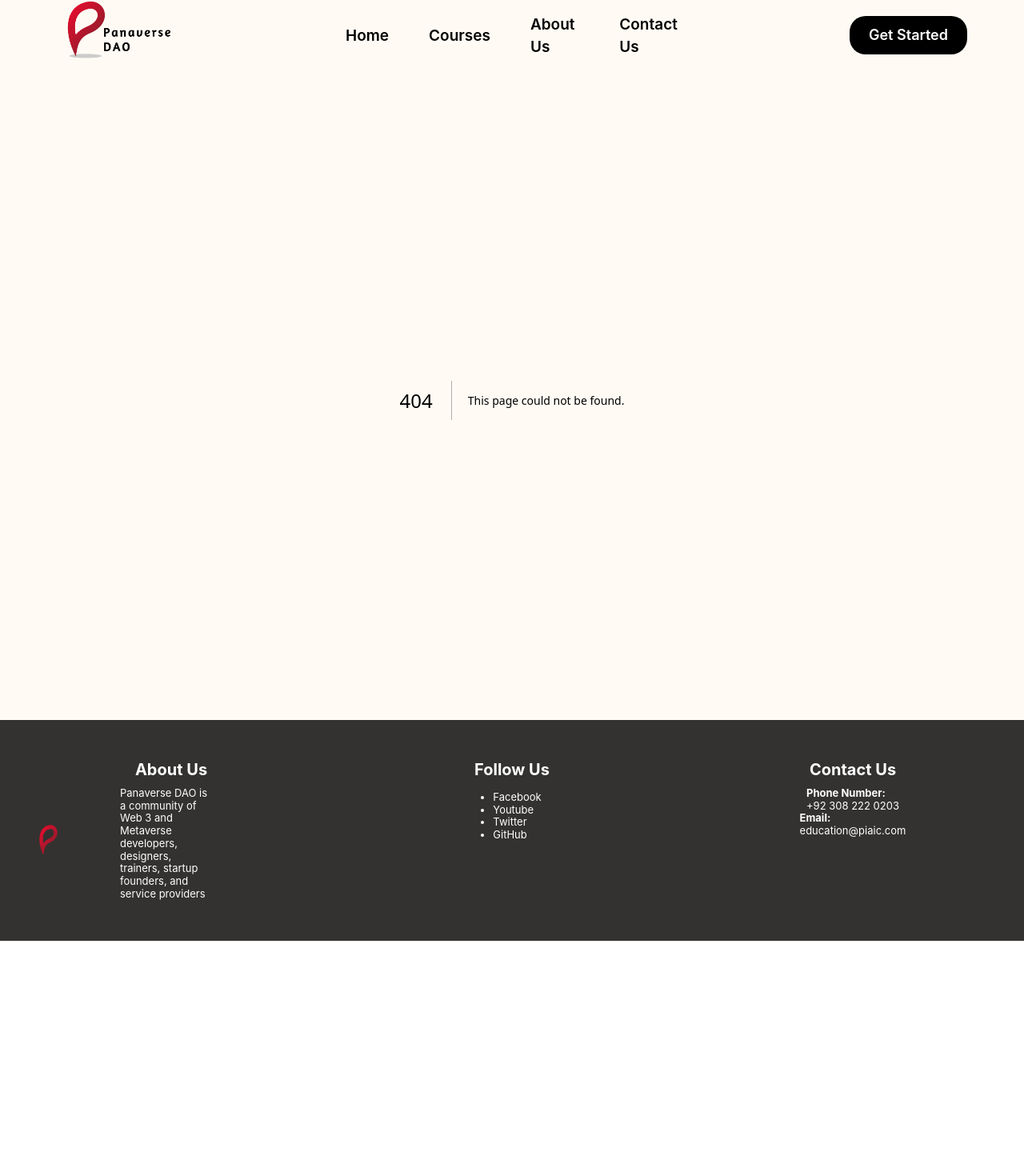
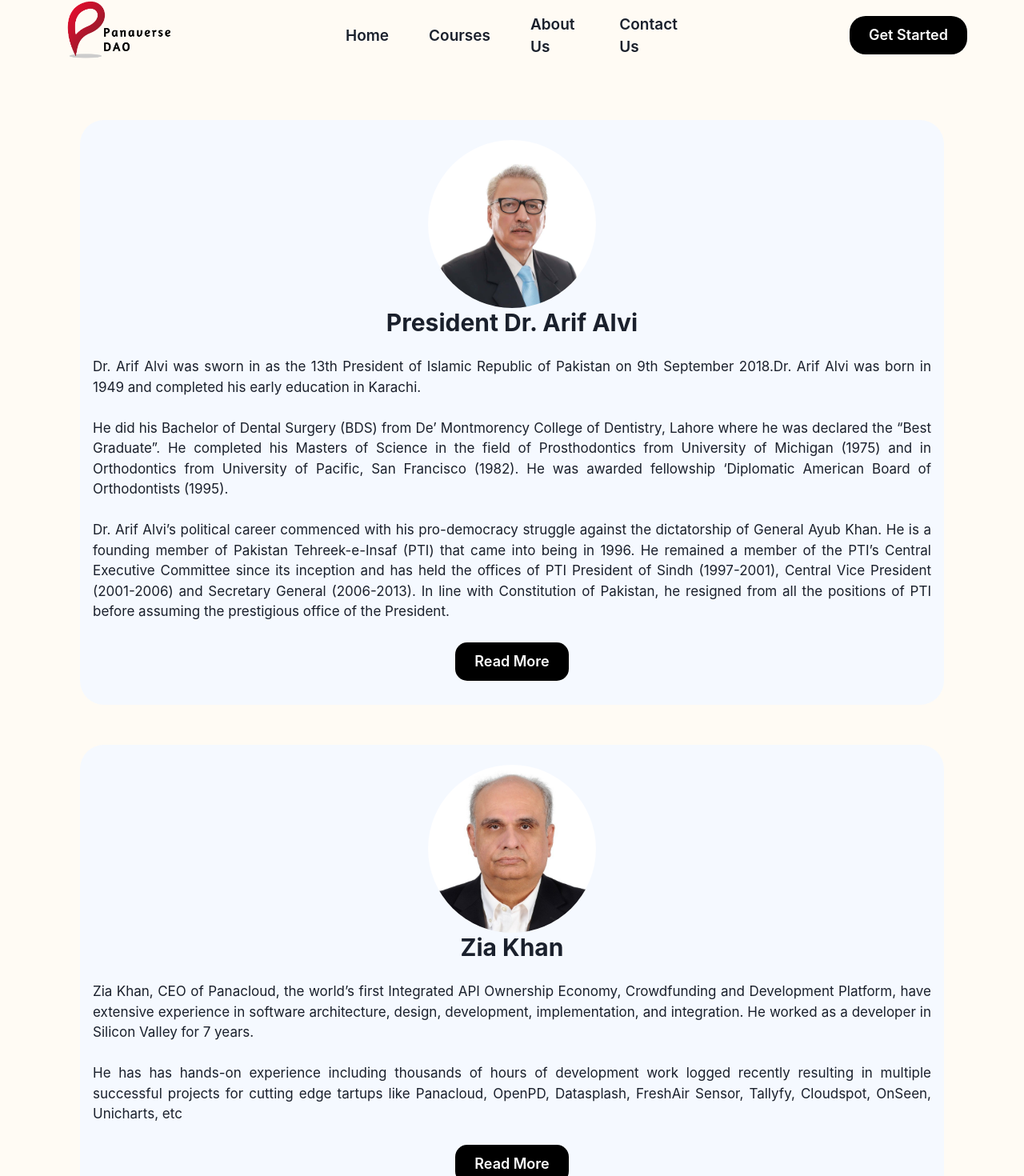
Before and after one commit to mmaazkhanhere/Panaverse-Website, a Next.js app in the folder panaverse-website/: page /aboutUs in a window 1280 px wide. Before the commit this address had no page. Shown: the part 10-1480 px from the top of the page at 80% size. Before the commit the page ends 1186 px from the top, so only its background shows below. Built offline with nearby package versions, Linux system fonts and the light colour scheme.

Commit message:
About Us Page Created and Completed

```diff
--- a/panaverse-website/src/app/Component/Header.tsx
+++ b/panaverse-website/src/app/Component/Header.tsx
@@ -15,7 +15,7 @@
                     <Flex display={{ lg: 'flex', base: 'none' }} gap='50px' fontWeight='semibold' placeItems='center' fontSize='19px'>
                         <Link href='/'>Home</Link>
                         <Link href='/Courses'>Courses</Link>
-                        <Link href='/'>About Us</Link>
+                        <Link href='/aboutUs'>About Us</Link>
                         <Link href='/'>Contact Us</Link>
                     </Flex>
 
@@ -40,10 +40,10 @@
                                     <Link href='/'>Home</Link>
                                 </MenuItem>
                                 <MenuItem>
-                                    <Link href='/'>Courses</Link>
+                                    <Link href='/Courses'>Courses</Link>
                                 </MenuItem>
                                 <MenuItem>
-                                    <Link href='/'>About Us</Link>
+                                    <Link href='/aboutUs'>About Us</Link>
                                 </MenuItem>
                                 <MenuItem>
                                     <Link href='/'>Contact Us</Link>
--- /dev/null
+++ b/panaverse-website/src/app/aboutUs/page.tsx
@@ -0,0 +1,95 @@
+'use client'
+
+import React from 'react'
+import { Box, Container, SimpleGrid, Heading, Text, Image, Center, Button } from '@chakra-ui/react'
+import Link from 'next/link'
+
+export default function page() {
+    return (
+        <>
+            <Box mt={{ base: '20px', lg: '50px' }} mb={{ base: '20px', lg: '50px' }} bgColor='rgba(245, 249, 255, 1)' borderRadius={{ base: '20px', lg: '30px' }}
+                mr={{ lg: '100px', base: '30px' }} ml={{ base: '30px', lg: '100' }} pb={{ base: '10px', lg: '30px' }}>
+
+                <Container maxW='1800px'>
+                    <Box >
+                        <Center>
+                            <Image src='/President.jpg' alt='President of Pakistan' width={{ base: '130', lg: '210' }} height={{ base: '130', lg: '210' }}
+                                borderRadius='180px' mt={{ base: '10px', lg: '25px' }} />
+                        </Center>
+                    </Box>
+
+                    <Center>
+                        <Heading fontSize={{ base: '20px', lg: '30px' }}>
+                            President Dr. Arif Alvi
+                        </Heading>
+                    </Center>
+
+                    <Box textAlign='justify' fontSize={{ base: '10px', lg: '17px' }} mt={{ base: '10px', lg: '25px' }}>
+                        <Text>
+                            Dr. Arif Alvi was sworn in as the 13th President of Islamic Republic of Pakistan on 9th September 2018.Dr. Arif Alvi was born in 1949 and completed his early education in
+                            Karachi.
+                        </Text>
+                        <br />
+                        <Text>
+                            He did his Bachelor of Dental Surgery (BDS) from De’ Montmorency College of Dentistry, Lahore where he was declared the “Best Graduate”. He completed his
+                            Masters of Science in the field of Prosthodontics from University of Michigan (1975) and in Orthodontics from University of Pacific, San Francisco (1982).
+                            He was awarded fellowship ‘Diplomatic American Board of Orthodontists (1995).
+                        </Text>
+                        <br />
+                        <Text>
+                            Dr. Arif Alvi’s political career commenced with his pro-democracy struggle against the dictatorship of General Ayub Khan. He is a founding member of
+                            Pakistan Tehreek-e-Insaf (PTI) that came into being in 1996. He remained a member of the PTI’s Central Executive Committee since its inception and has
+                            held the offices of PTI President of Sindh (1997-2001), Central Vice President (2001-2006) and Secretary General (2006-2013). In line with Constitution
+                            of Pakistan, he resigned from all the positions of PTI before assuming the prestigious office of the President.
+                        </Text>
+                        <br />
+                    </Box>
+
+                    <Center>
+                        <Link href='https://president.gov.pk/' target="_blank" rel="noopener noreferrer">
+                            <Button size={{ base: 'xs', lg: 'lg' }} bgColor='black' textColor='white' borderRadius='15px'>Read More</Button>
+                        </Link>
+                    </Center>
+                </Container>
+            </Box >
+
+            <Box mt={{ base: '20px', lg: '50px' }} mb={{ base: '20px', lg: '50px' }} bgColor='rgba(245, 249, 255, 1)' borderRadius={{ base: '20px', lg: '30px' }}
+                mr={{ lg: '100px', base: '30px' }} ml={{ base: '30px', lg: '100' }} pb={{ base: '10px', lg: '30px' }}>
+
+                <Container maxW='1800px'>
+                    <Box >
+                        <Center>
+                            <Image src='/zia.jpg' alt='Panaverse CEO' width={{ base: '130', lg: '210' }} height={{ base: '130', lg: '210' }}
+                                borderRadius='180px' mt={{ base: '10px', lg: '25px' }} />
+                        </Center>
+                    </Box>
+
+                    <Center>
+                        <Heading fontSize={{ base: '20px', lg: '30px' }}>
+                            Zia Khan
+                        </Heading>
+                    </Center>
+
+                    <Box textAlign='justify' fontSize={{ base: '10px', lg: '17px' }} mt={{ base: '10px', lg: '25px' }}>
+                        <Text>
+                            Zia Khan, CEO of Panacloud, the world’s first Integrated API Ownership Economy, Crowdfunding and Development Platform, have extensive experience in software
+                            architecture, design, development, implementation, and integration. He worked as a developer in Silicon Valley for 7 years.
+                        </Text>
+                        <br />
+                        <Text>
+                            He has has hands-on experience including thousands of hours of development work logged recently resulting in multiple successful projects for cutting edge
+                            tartups like Panacloud, OpenPD, Datasplash, FreshAir Sensor, Tallyfy, Cloudspot, OnSeen, Unicharts, etc
+                        </Text>
+                        <br />
+                    </Box>
+
+                    <Center>
+                        <Link href='https://pk.linkedin.com/in/ziaukhan' target="_blank" rel="noopener noreferrer">
+                            <Button size={{ base: 'xs', lg: 'lg' }} bgColor='black' textColor='white' borderRadius='15px'>Read More</Button>
+                        </Link>
+                    </Center>
+                </Container>
+            </Box >
+        </>
+    )
+}
```
Also changed, not shown: panaverse-website/public/President.jpg (added), panaverse-website/public/zia.jpg (added).
